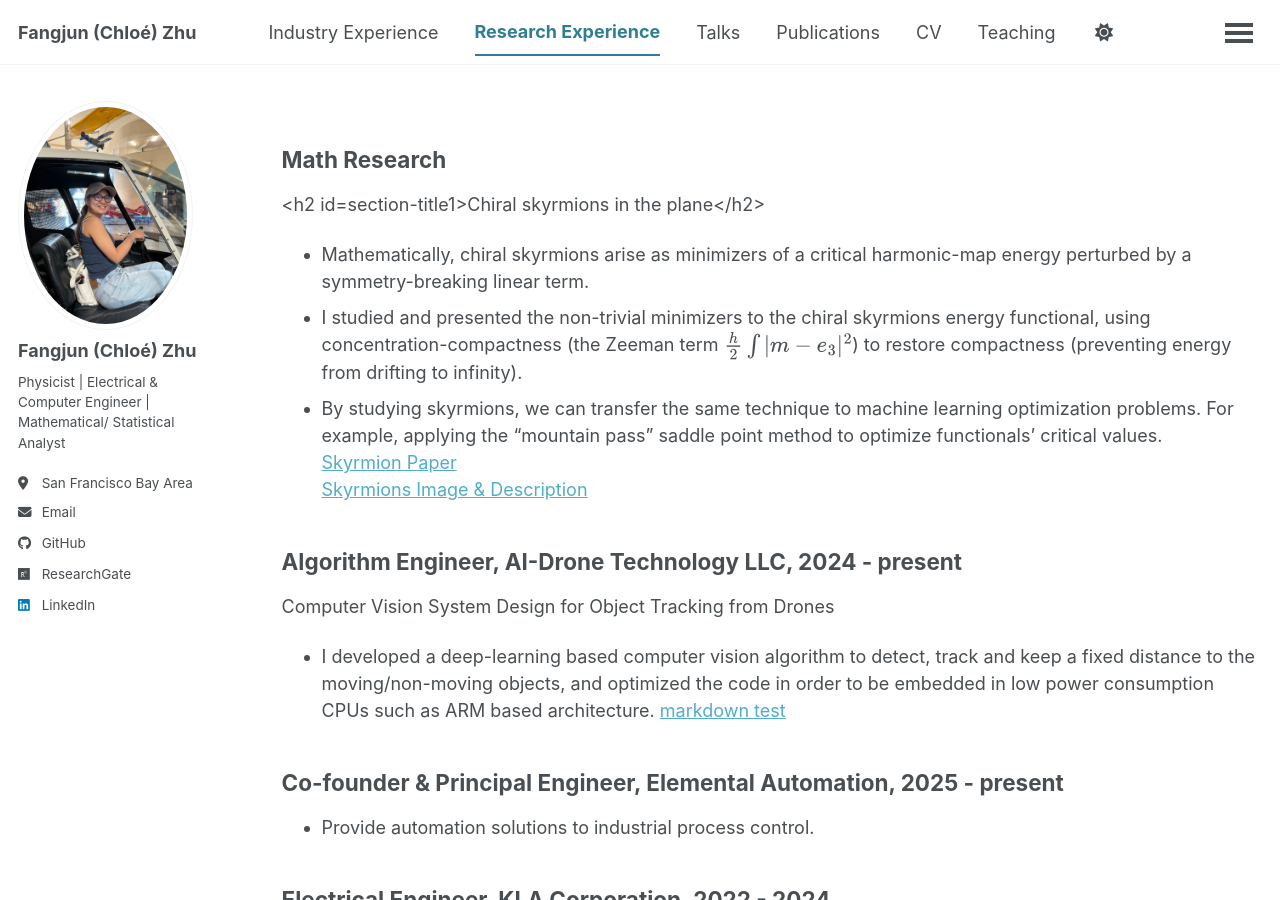
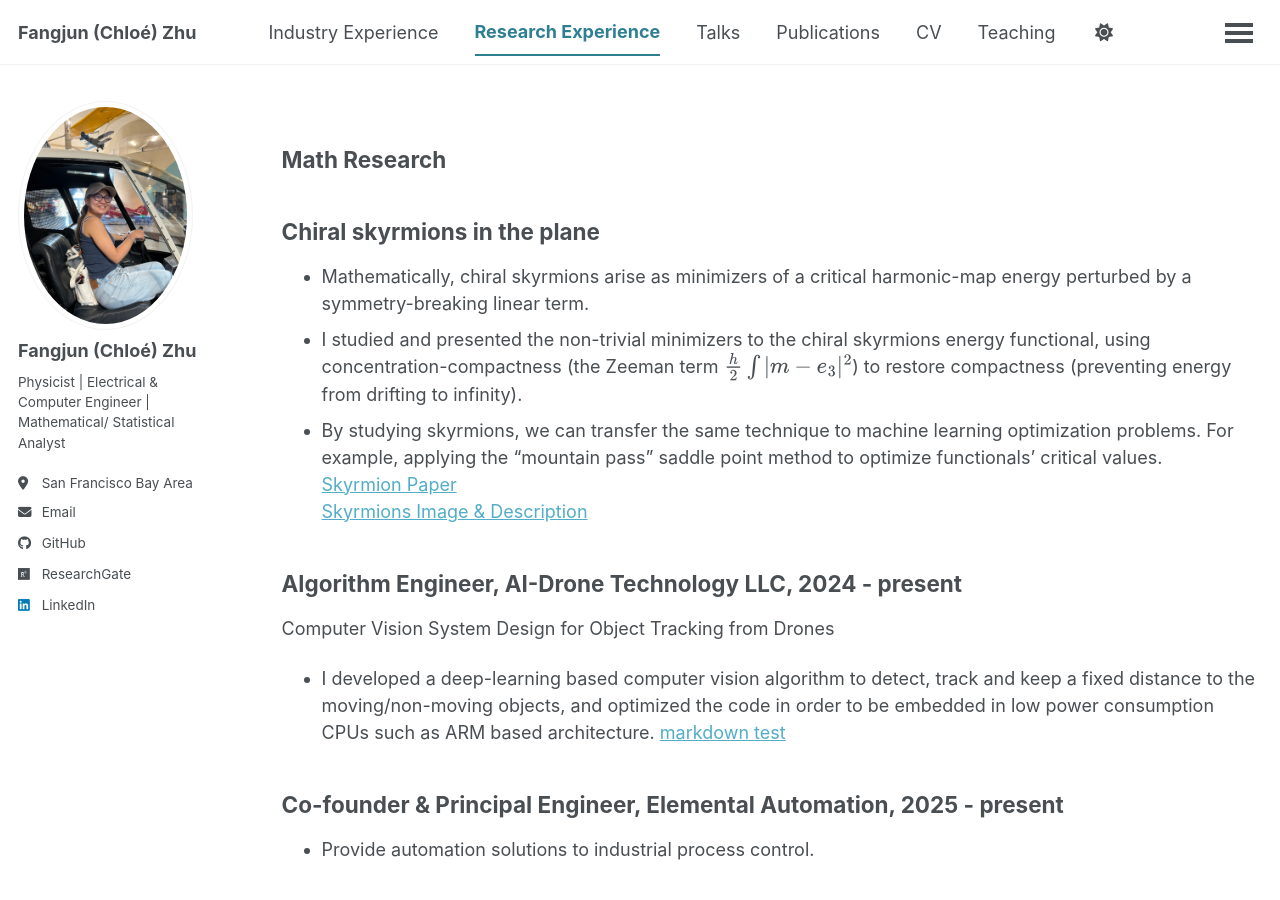
Before and after one commit to ChloeZhu1/ChloeZhu1.github.io, a Jekyll site: the page built from _pages/research-experience.md, in a window 1280 px wide and 900 px high. Built offline with Jekyll 4.4.1, drawn with Linux system fonts in a browser that asks for light colours; a script bundle is joined from its source files by our own code; library files that are not in the unit come from our copies.

Commit message:
Update research-experience.md

```diff
--- a/_pages/research-experience.md
+++ b/_pages/research-experience.md
@@ -8,7 +8,7 @@ redirect_from:
 ---
 {% include base_path %}
 ## Math Research
-<h2 id=section-title1>Chiral skyrmions in the plane</h2>
+<h2 id="section-title1">Chiral skyrmions in the plane</h2>
 * Mathematically, chiral skyrmions arise as minimizers of a critical harmonic-map energy perturbed by a symmetry-breaking linear term.
 * I studied and presented the non-trivial minimizers to the chiral skyrmions energy functional, using concentration-compactness (the Zeeman term $\frac{\mathcal{h}}{2} \int \|m-e_3\|^2$) to restore compactness (preventing energy from drifting to infinity).
 * By studying skyrmions, we can transfer the same technique to machine learning optimization problems. For example, applying the "mountain
```
